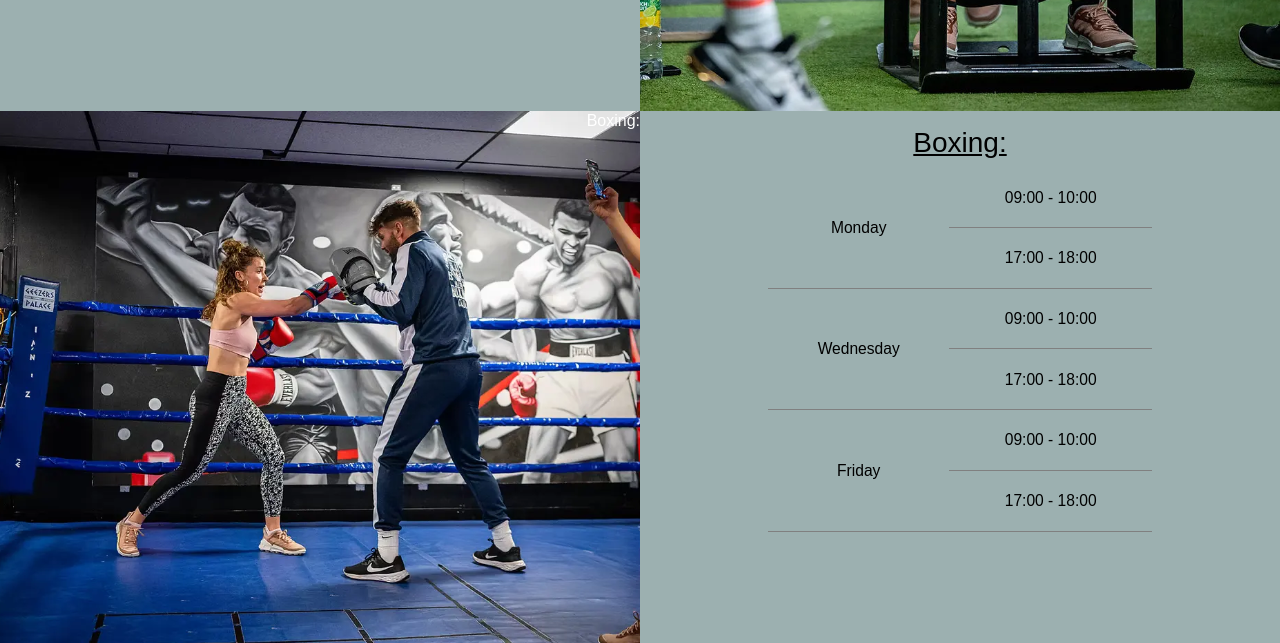
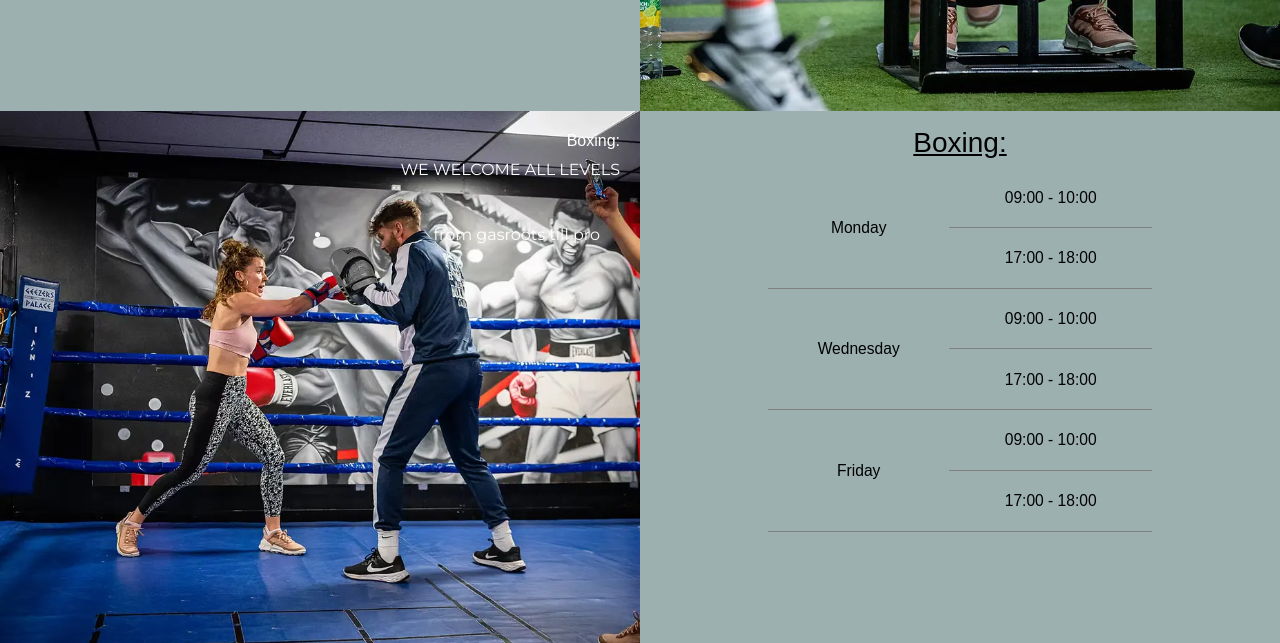
Before and after one commit to Oscar-Ivs/FlexFit, a plain HTML site: page timetables.html in a window 1280 px wide. Shown: the part 662-1305 px from the top of the page. Drawn offline with nearby package versions, Linux system fonts and the light colour scheme; a web font is replaced by a local one.

Commit message:
Adjust boxing description text position

```diff
--- a/assets/css/style.css
+++ b/assets/css/style.css
@@ -288,9 +288,22 @@ color:var(--highlight-color);
     background-position: center;
     height: calc(228px + 24vw);
     display: flex;
+    flex-direction: column;
     color: white;
-    justify-content: flex-end;
+    align-items: flex-end;
+    padding-right: 20px;
+    padding-top: 20px;
 }
+#section-3 ul {
+    padding-right: 20px;
+    padding-top: 25px;
+    width: 40vh;
+}
+#section-3 li {
+        margin-bottom: 25px;
+        text-align: right;
+    }
+
 #section-4 {
     background-color: rgba(114, 143, 143, 0.7);
     height: calc(228px + 24vw);
--- a/timetables.html
+++ b/timetables.html
@@ -119,6 +119,10 @@
                     <div class="col-12 col-md-6">
                         <div id="section-3" class="hero-section">
                                 <h4>Boxing:</h4>
+                                <p>WE WELCOME ALL LEVELS</p>
+                                <ul>
+                                    <li>from gasroots till pro</li>
+                                </ul>
                         </div>
                     </div>
                     <div class="col-12 col-md-6">
```
Lines whose indentation alone changed are shown as unchanged.
